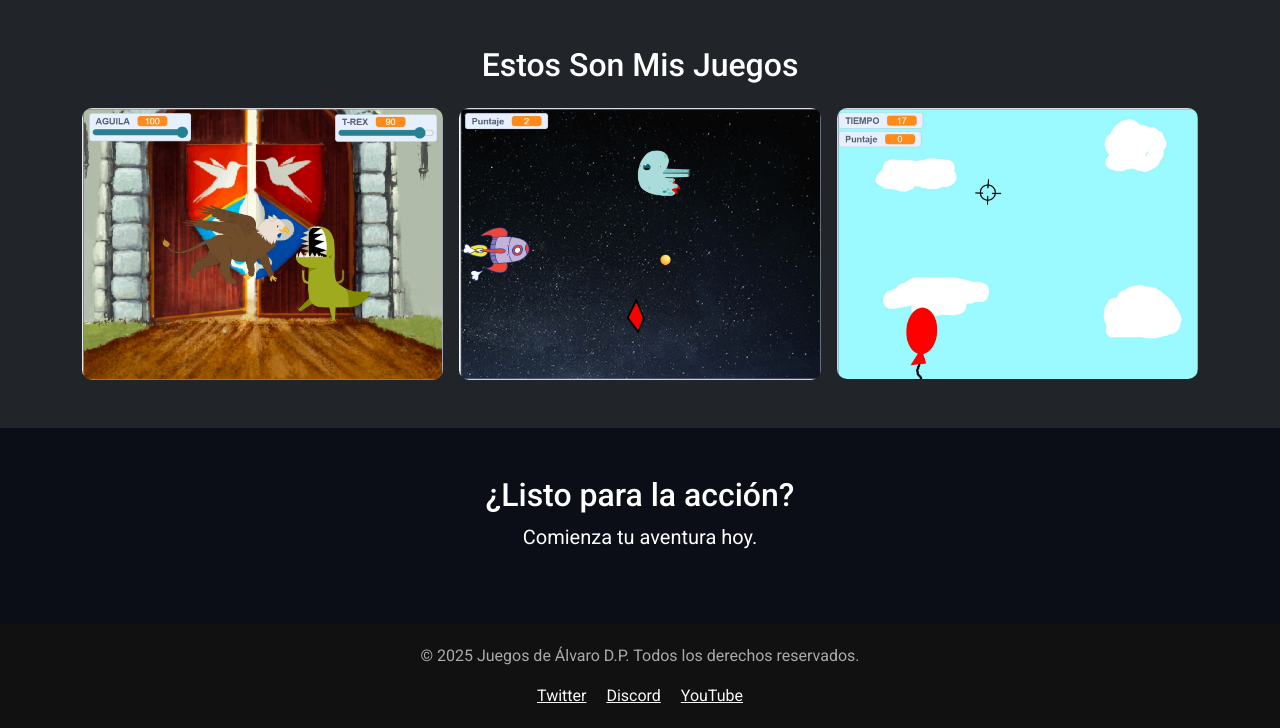
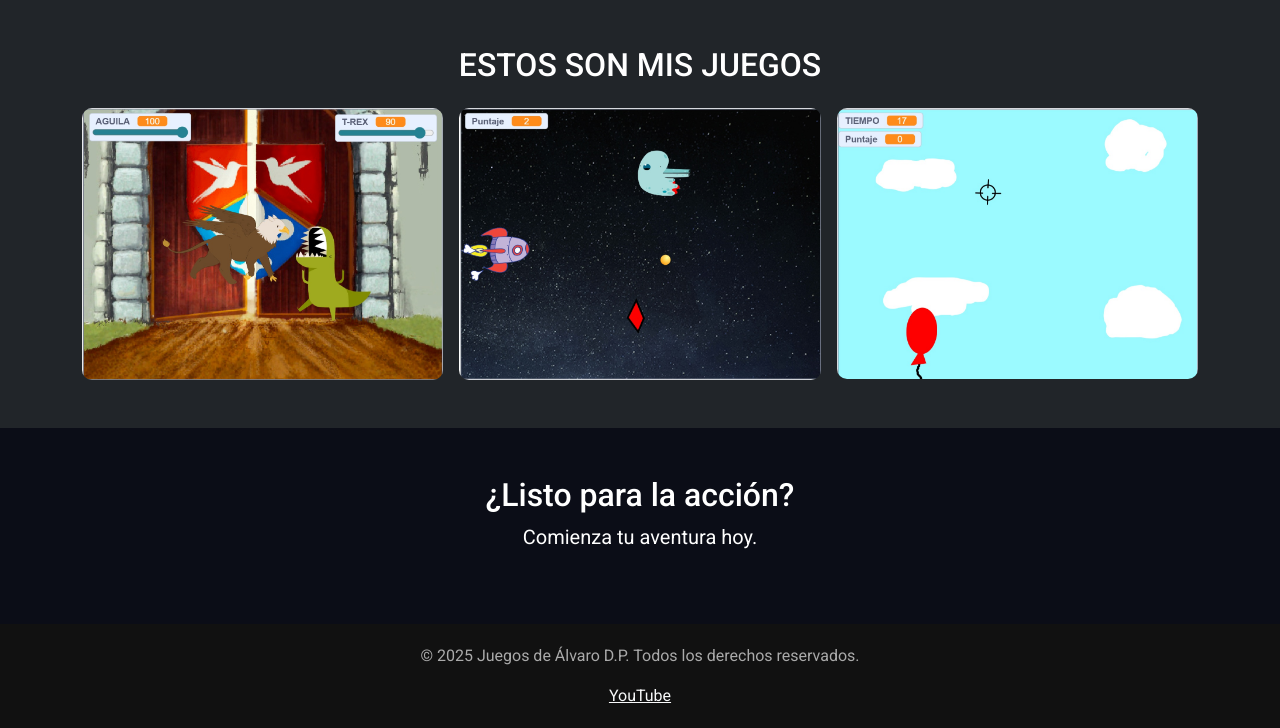
Before and after one commit to adepablo2015/alvaroUnCrack, a plain HTML site: page index.html in a window 1280 px wide. Shown: the part 802-1530 px from the top of the page. Drawn offline with nearby package versions, Linux system fonts and the light colour scheme.

Commit message:
Update index.html

```diff
--- a/index.html
+++ b/index.html
@@ -118,7 +118,7 @@
   <!-- Gallery Section -->
   <section id="gallery" class="py-5 bg-dark">
     <div class="container">
-      <h2 class="text-center mb-4">Estos Son Mis Juegos</h2>
+      <h2 class="text-center mb-4">ESTOS SON MIS JUEGOS</h2>
       <div class="row g-3 gallery">
         <div class="col-md-4"><a href="aguilaTRex.html"><img src="/images/aguila-tRex.jpg" class="img-fluid" alt="Click para jugar a TRex"></a></div>
         <div class="col-md-4"><a href="cazafantasmas.html"><img src="/images/cazafantasmas espacial.jpg" class="img-fluid" alt="Click para jugar a cazafantasmas"></a></div>
@@ -139,8 +139,6 @@
   <footer>
     <p>&copy; 2025 Juegos de Álvaro D.P. Todos los derechos reservados.</p>
     <div>
-      <a href="#" class="text-light me-3">Twitter</a>
-      <a href="#" class="text-light me-3">Discord</a>
       <a href="https://www.youtube.com/@EldeROBLOX__X" class="text-light">YouTube</a>
     </div>
   </footer>
```
